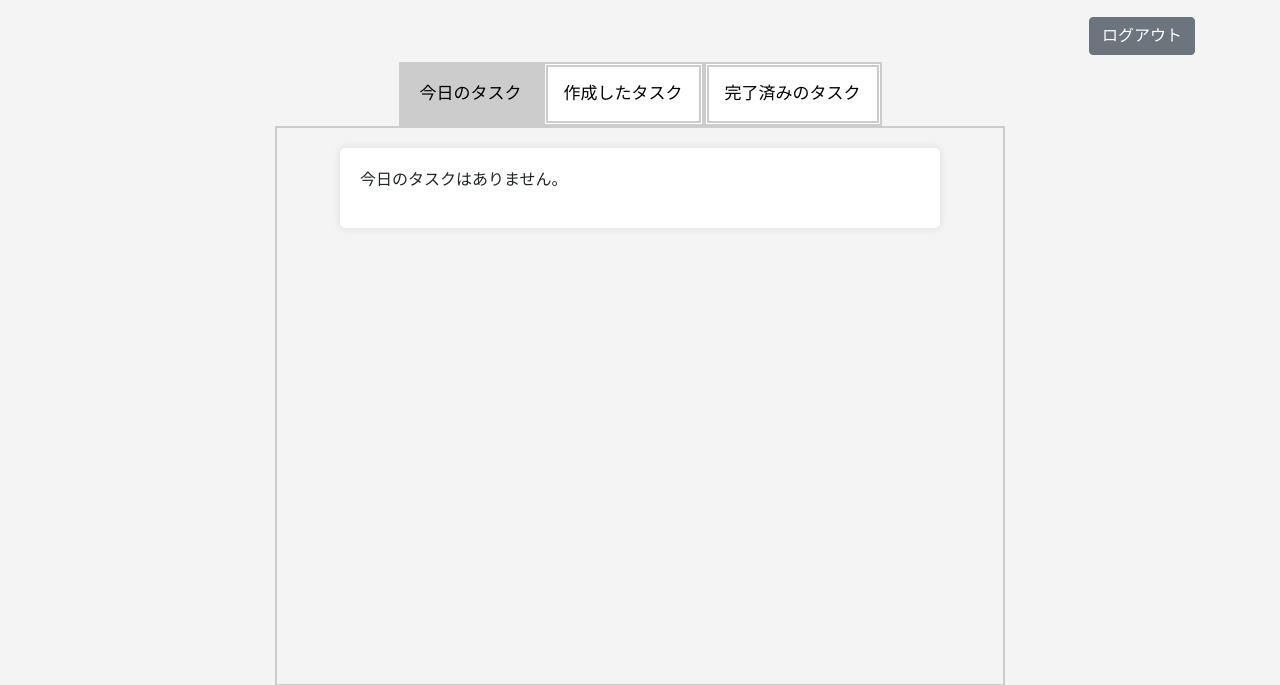
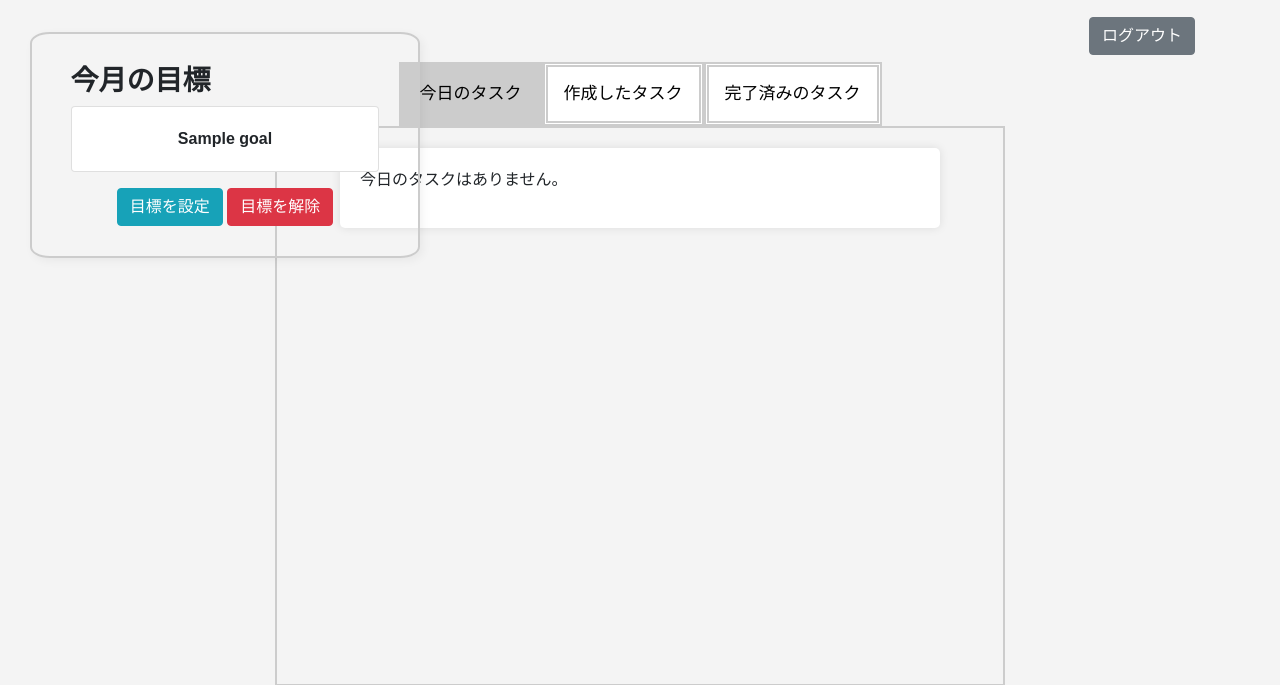
Before and after one commit to NakazatoTaichi/todolist_nakazatotaichi_c, a Django app: page /home/ in a window 1280 px wide. Shown: the part 68-753 px from the top of the page. Run offline with Django 5.2, Linux system fonts and the light colour scheme; a user stored in the database is signed in; tables that the repository leaves empty hold one stand-in row (values such as "Sample post"); some libraries are stand-ins or nearby versions.

Commit message:
今月の目標を設定できる機能を作成

```diff
--- a/todo/forms.py
+++ b/todo/forms.py
@@ -3,6 +3,7 @@ from django.contrib.auth.forms import AuthenticationForm
 from django import forms
 from .models import CustomUser
 from .models import Task
+from .models import Goal
 import pytz
 from datetime import datetime
 from django.core.exceptions import ValidationError
@@ -46,3 +47,11 @@ class TaskForm(forms.ModelForm):
 
 class TaskStatusForm(forms.Form):
     task_id = forms.IntegerField(widget=forms.HiddenInput())
+
+class GoalForm(forms.ModelForm):
+    class Meta:
+        model = Goal
+        fields = ['title']
+
+    def save(self, commit=True):
+        return super().save(commit=commit)
--- a/todo/models.py
+++ b/todo/models.py
@@ -17,3 +17,12 @@ class Task(models.Model):
     memo = models.TextField(default='詳細なし')
     created_at = models.DateTimeField(auto_now_add=True)
     updated_at = models.DateTimeField(auto_now=True)
+
+class Goal(models.Model):
+    title = models.CharField(max_length=100)
+    user = models.ForeignKey(CustomUser, on_delete=models.CASCADE)
+    created_at = models.DateTimeField(auto_now_add=True)
+    updated_at = models.DateTimeField(auto_now=True)
+
+    class Meta:
+        unique_together = ('user', 'title')
--- a/todo/templates/todo/home.html
+++ b/todo/templates/todo/home.html
@@ -3,6 +3,24 @@
 {% block title %}ホーム画面{% endblock %}
 
 {% block content %}
+<div class="my-goal-list">
+    <div class="goal-content">
+        <h3 style="text-align: start; font-weight: bold;">今月の目標</h3>
+        {% for goal in my_goals %}
+        <div class="card mb-3">
+            <div class="card-body">
+                <p style="margin: 0; font-weight: bold">{{goal.title}}</p>
+            </div>
+        </div>
+        {% empty %}
+            <p>目標が設定されていません。</p>
+        {% endfor %}
+            <a href="{% url 'todo:set_goal' %}" class="btn btn-info">目標を設定</a>
+        {% if my_goals %}
+            <a href="{% url 'todo:delete_goals' %}" class="btn btn-danger" onclick="return myGoalsDelete(this);">目標を解除</a>
+        {% endif %}
+    </div>
+</div>
 <div class="container" style="padding-top: 70px;">
     <div class="row">
         <div class="col-2"></div>
@@ -161,6 +179,22 @@
 </div>
 
 <style>
+    .my-goal-list {
+        position: fixed;
+        z-index: 1;
+        top: 100px;
+        left: 30px;
+        height: auto;
+        width: 390px;
+        border: 2px solid #ccc;
+        box-shadow: 3px 3px 10px rgba(0, 0, 0, 0.05);
+        border-radius: 5%;
+    }
+    .goal-content {
+        width: 80%;
+        margin: 0 auto;
+        padding: 30px 0;
+    }
     .messages-content {
         height: 60px;
     }
@@ -377,6 +411,24 @@
         document.querySelector('.tablinks').click();
     });
 
+    function myGoalsDelete(element) {
+        if (confirm("設定した目標を本当に解除しますか？")) {
+            let form = document.createElement('form');
+            form.method = 'POST';
+            form.action = element.href;
+
+            let csrfToken = document.createElement('input');
+            csrfToken.type = 'hidden';
+            csrfToken.name = 'csrfmiddlewaretoken';
+            csrfToken.value = '{{ csrf_token }}';
+
+            form.appendChild(csrfToken);
+            document.body.appendChild(form);
+            form.submit();
+        }
+        return false;
+    }
+
     function confirmDelete(element) {
         if (confirm("このタスクを本当に削除しますか？")) {
             let form = document.createElement('form');
--- a/todo/urls.py
+++ b/todo/urls.py
@@ -23,4 +23,6 @@ urlpatterns = [
     path('task/delete/<int:pk>', TaskDeleteView.as_view(), name='task_delete'),
     path('task/update_status/', views.update_task_status, name='task_update_status'),
     path('task/restoration_status/<int:pk>', views.restoration_task_status, name='task_restoration_status'),
+    path('set_goal/', views.set_goal, name='set_goal'),
+    path('delete_goals/', views.delete_goals, name='delete_goals'),
 ]
--- a/todo/views.py
+++ b/todo/views.py
@@ -10,10 +10,13 @@ from .forms import SignUpForm
 from .models import Task
 from .forms import TaskForm
 from .forms import TaskStatusForm
+from .forms import GoalForm
+from .models import Goal
 from django.contrib.auth.decorators import login_required
 from .models import CustomUser
 from django.db.models import Q
 from django.views.generic.edit import DeleteView
+from django.core.exceptions import ValidationError
 
 
 class SignUpView(View):
@@ -46,6 +49,9 @@ def home(request):
     # 現在の日付と時刻
     now = timezone.now()
 
+    my_goals = Goal.objects.filter(
+        user=request.user
+    )
     today_tasks = Task.objects.filter(
         due_date__date=now.date(),
         status='not_started',
@@ -65,6 +71,7 @@ def home(request):
     task_create_form = TaskForm()
 
     context = {
+        'my_goals': my_goals,
         'today_tasks': today_tasks,
         'create_tasks': create_tasks,
         'completed_tasks': completed_tasks,
@@ -146,3 +153,29 @@ class TaskDeleteView(DeleteView):
     def form_invalid(self, form):
         messages.error(self.request, 'タスクの削除に失敗しました。')
         return super().form_invalid(form)
+
+@login_required
+def set_goal(request):
+    if request.method == 'POST':
+        form = GoalForm(request.POST)
+        if form.is_valid():
+            if Goal.objects.filter(user=request.user).count() >= 3:
+                form.add_error(None, '目標は最大３つまで設定することができます。')
+            else:
+                goal = form.save(commit=False)
+                goal.user = request.user
+                goal.save()
+                messages.success(request, '目標を設定しました。')
+                return redirect('todo:home')
+    else:
+        form = GoalForm()
+    return render(request, 'todo/set_goal.html', {'form': form})
+
+@login_required
+def delete_goals(request):
+    if request.method == 'POST':
+        Goal.objects.filter(user=request.user).delete()
+        messages.success(request, '設定した目標を削除しました。')
+        return redirect('todo:home')
+    else:
+        return redirect('todo:home')
```
Also changed, not shown: todo/templates/todo/set_goal.html (added, +108 -0 lines), todo/migrations/0003_goal.py (added).
